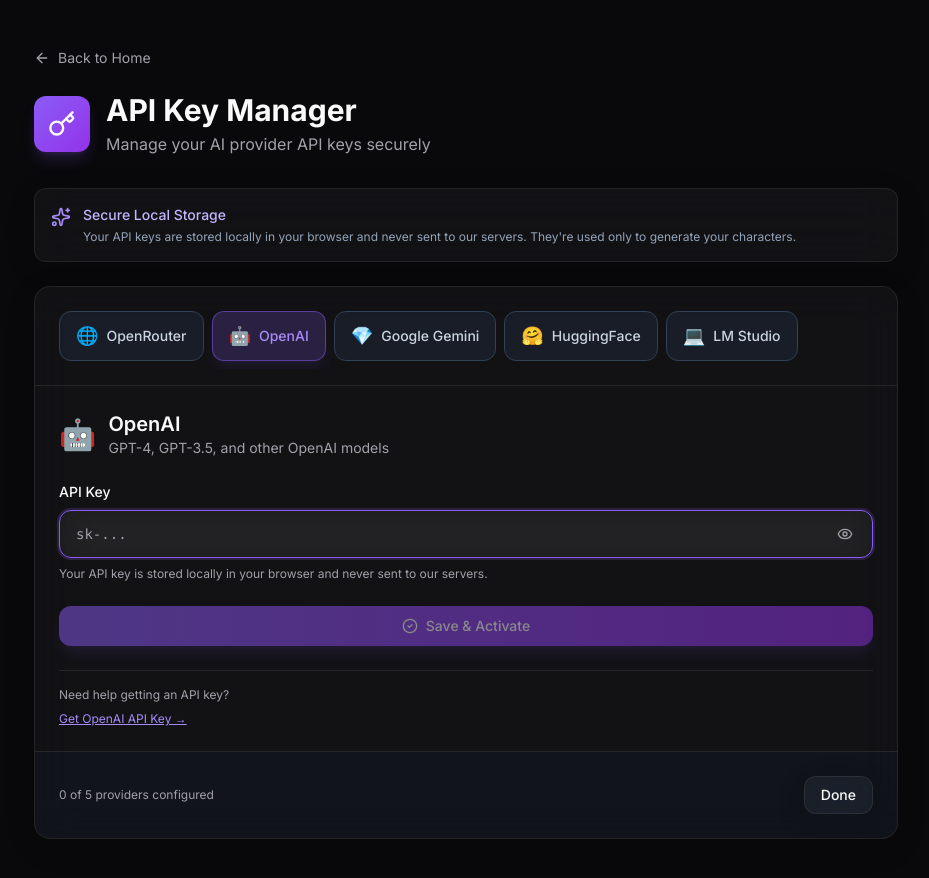
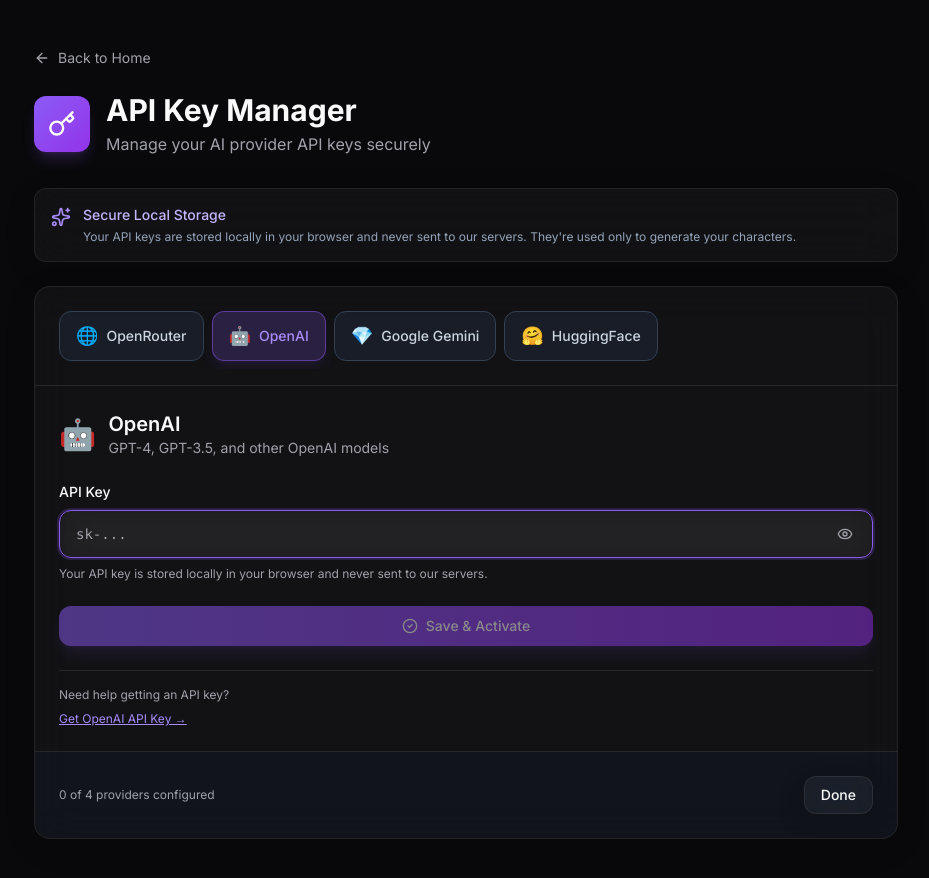
Before and after one commit to shubhamshk/BuildMyBot, a Next.js app: page /api-keys in a window 1280 px wide. Shown: the top 878 px of the page, without its empty margins (174-1103 px from the left). Built offline with nearby package versions, Linux system fonts and the light colour scheme.

Commit message:
Update page.tsx

```diff
--- a/app/api-keys/page.tsx
+++ b/app/api-keys/page.tsx
@@ -43,13 +43,13 @@
     description: "Open-source models from HuggingFace",
     icon: "🤗",
   },
-  {
-    value: "lmstudio",
-    label: "LM Studio",
-    placeholder: "lm-studio-...",
-    description: "Local LM Studio models running on your machine",
-    icon: "💻",
-  },
+  // {
+  //   value: "lmstudio",
+  //   label: "LM Studio",
+  //   placeholder: "lm-studio-...",
+  //   description: "Local LM Studio models running on your machine",
+  //   icon: "💻",
+  // },
 ];
 
 export default function APIKeysPage() {
```
